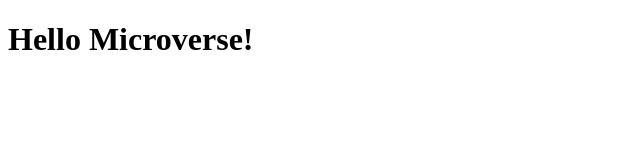
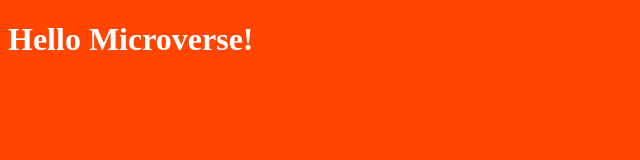
Before and after one commit to oovillagran/Hello-Microverse-project, a plain HTML site: page index.html in a window 1280 px wide. Shown: the whole page, without its empty margins (0-640 px from the left). Drawn offline with Linux system fonts and the light colour scheme.

Commit message:
Added style.css for index.html file

```diff
--- a/index.html
+++ b/index.html
@@ -9,6 +9,6 @@
 
 </head>
 <body>
-  <h1>Hello Microverse!</h1>
+  <h1 class="header">Hello Microverse!</h1>
 </body>
 </html>
--- a/style.css
+++ b/style.css
@@ -0,0 +1,7 @@
+html {
+    background-color: orangered;
+}
+
+.header {
+    color: white;
+}
```
